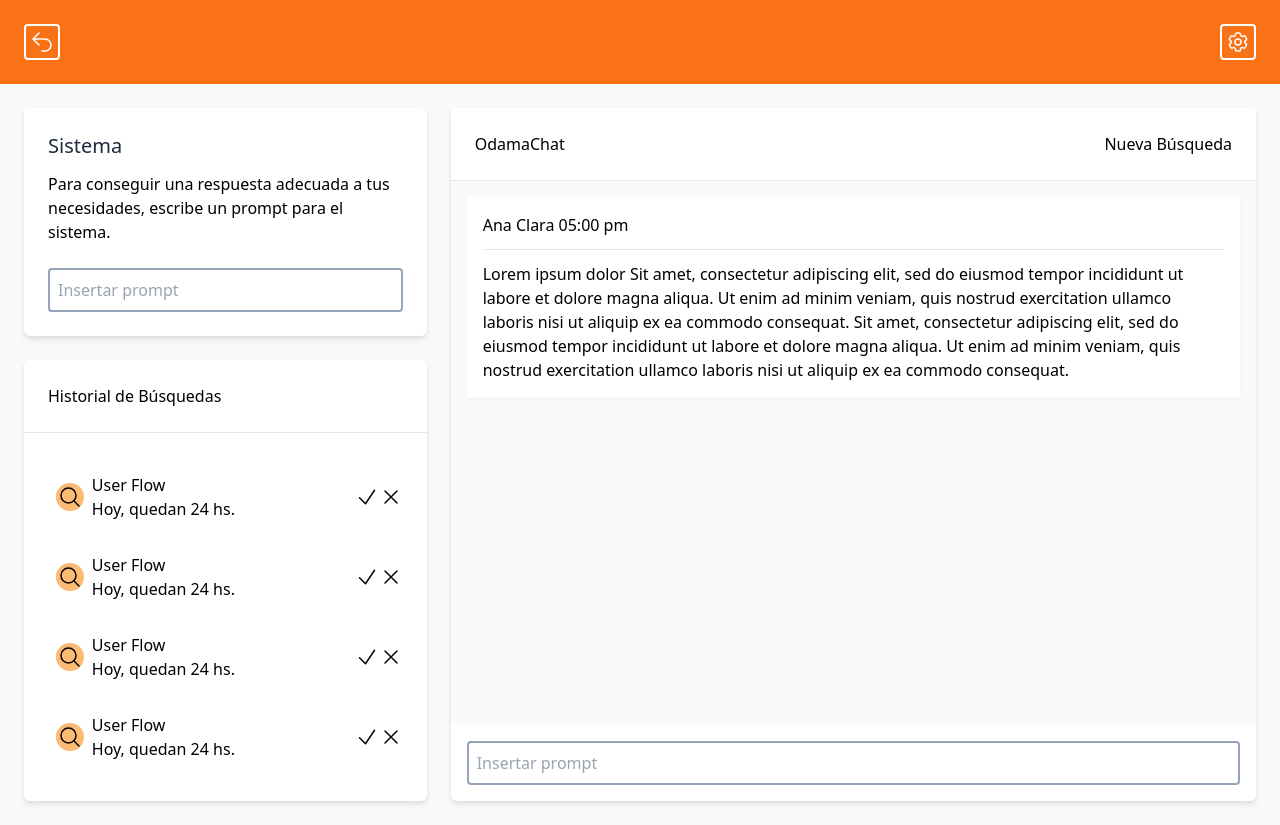
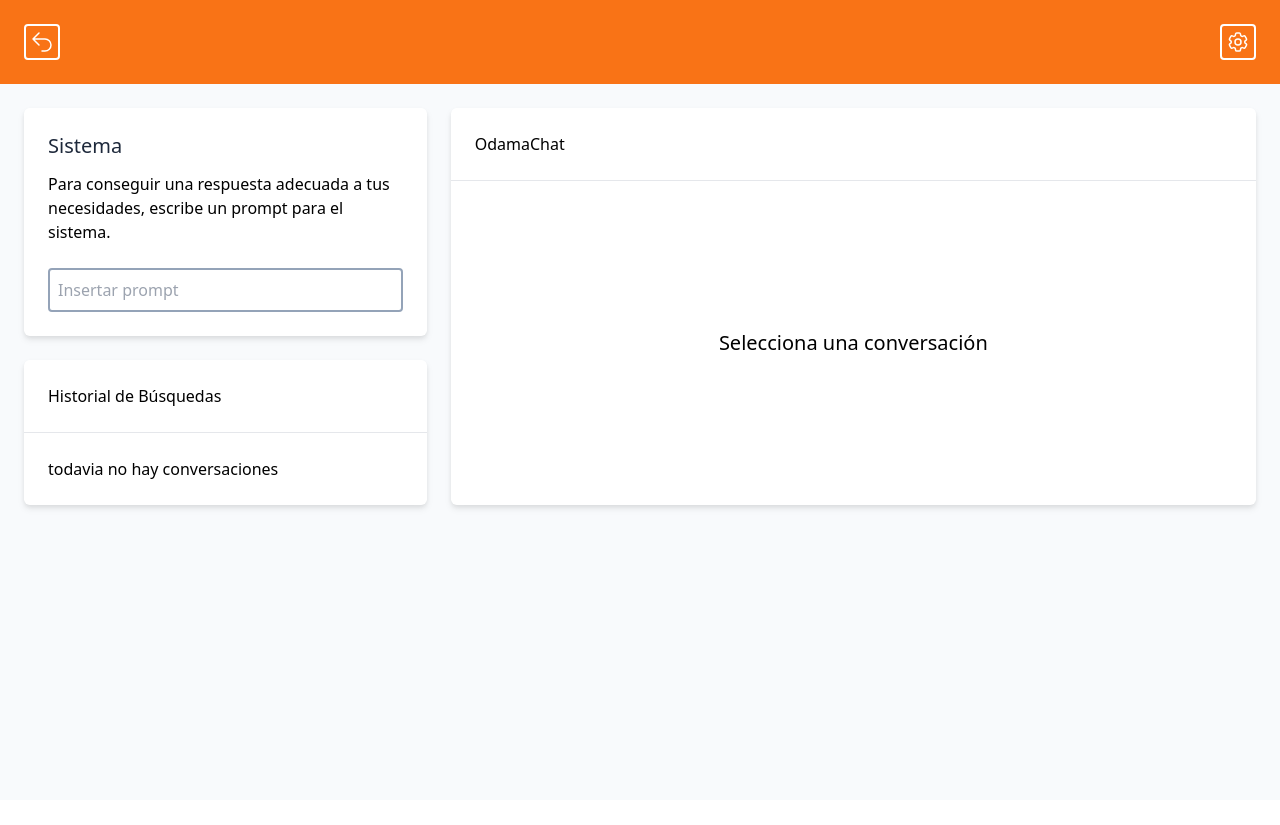
Before and after one commit to nahuely/odama-chat, a React (Vite) app: page /chat in a window 1280 px wide. After the commit the page ends 800 px from the top, so only its background shows below. Built offline with nearby package versions, Linux system fonts and the light colour scheme.

Commit message:
chat wip

```diff
--- a/src/App.tsx
+++ b/src/App.tsx
@@ -1,6 +1,6 @@
 import { createBrowserRouter, RouterProvider } from "react-router-dom";
-import Chat from "./views/chat";
-import Config from "./views/config";
+import Chat from "@views/chat";
+import Config from "@views/config";
 
 const router = createBrowserRouter(
   [
--- /dev/null
+++ b/src/core/constants.ts
@@ -0,0 +1 @@
+export const API_ENDPOINT = "https://api.openai.com/v1/chat/completions";
--- /dev/null
+++ b/src/core/entities/chat.ts
@@ -0,0 +1,14 @@
+export interface Message {
+  role: "user" | "assistant";
+  content: string;
+}
+
+export interface Conversation {
+  id: number;
+  title: string;
+  messages: Message[];
+}
+
+export const isHuman = (message: Message): boolean => message.role === "user";
+
+export type Conversations = Conversation[];
--- /dev/null
+++ b/src/views/chat/Chat.tsx
@@ -0,0 +1,76 @@
+import { isHuman } from "@/core/entities/chat";
+import { currentConversationSelector, sendMessage, useChat } from "./";
+import React from "react";
+
+export function Chat() {
+  const { state, dispatch } = useChat();
+  const bottomRef = React.useRef(null);
+  const [newMessage, setNewMessage] = React.useState("");
+
+  React.useEffect(() => {
+    bottomRef.current?.scrollIntoView({ behavior: "smooth" });
+  }, [state.conversation]);
+
+  return (
+    <main className="rounded-md bg-white w-4/6 drop-shadow-md flex flex-col">
+      <div className="flex p-6">
+        <div>OdamaChat</div>
+      </div>
+      <hr />
+      {currentConversationSelector(state) === null ? (
+        <div className="flex justify-center items-center h-full">
+          <div className="text-xl">Selecciona una conversación</div>
+        </div>
+      ) : (
+        <div className="flex flex-col h-full">
+          <div className="overflow-y-scroll h-[500px]">
+            {currentConversationSelector(state)?.messages.map(
+              (message, index) => (
+                <div className="bg-slate-50 p-4" key={index}>
+                  <div className="drop-shadow-sm p-4 bg-white">
+                    <div
+                      className={`mb-3 ${
+                        isHuman(message) ? "text-[#10B981]" : "text-[#F97316]"
+                      }`}
+                    >
+                      {message.role}
+                    </div>
+                    <hr className="mb-3" />
+                    <div>{message.content}</div>
+                  </div>
+                </div>
+              )
+            )}
+            <div ref={bottomRef} />
+          </div>
+
+          <div className="mt-auto">
+            <div className="flex p-4">
+              <form
+                className="w-full"
+                onSubmit={(e) => {
+                  e.preventDefault();
+                  sendMessage(dispatch, state, newMessage);
+                  setNewMessage("");
+                }}
+              >
+                <input
+                  maxLength={1000}
+                  type="text"
+                  placeholder="Insertar prompt"
+                  onChange={(e) => {
+                    setNewMessage(e.target.value);
+                  }}
+                  value={newMessage}
+                  autoFocus
+                  className="border-2 border-slate-400 rounded w-full p-2 mb-1"
+                />
+                <p className="text-right text-xs">{newMessage.length}/1000</p>
+              </form>
+            </div>
+          </div>
+        </div>
+      )}
+    </main>
+  );
+}
--- /dev/null
+++ b/src/views/chat/ChatListHistory.tsx
@@ -0,0 +1,77 @@
+import { Conversation } from "@/core/entities/chat";
+import { useChat } from "./";
+import { SeachIcon } from "@/components/SeachIcon";
+import { CheckIcon } from "@/components/CheckIcon";
+import { CloseIcon } from "@/components/CloseIcon";
+
+export function ChatMessage({
+  conversation,
+  onClick,
+  currentConversation,
+}: {
+  conversation: Conversation;
+  onClick: (id: number) => void;
+  currentConversation: boolean;
+}) {
+  return (
+    <div
+      className={`flex rounded-md p-2  items-center cursor-pointer hover:bg-slate-100 ${
+        currentConversation ? "bg-[#FDBA74]" : ""
+      }`}
+      onClick={() => onClick(conversation.id)}
+    >
+      <div className="w-1/6 flex items-center justify-center">
+        <div className="rounded-full bg-[#FDBA74] w-7 h-7 flex items-center justify-center">
+          <SeachIcon />
+        </div>
+      </div>
+      <div className="w-full">
+        <div>{conversation.title}</div>
+      </div>
+      <div className="w-1/6 flex">
+        <div>
+          <CheckIcon />
+        </div>
+        <div>
+          <CloseIcon />
+        </div>
+      </div>
+    </div>
+  );
+}
+
+export function ChatListHistory() {
+  const { state, dispatch } = useChat();
+
+  return (
+    <div className="rounded-md bg-white drop-shadow-md">
+      <div className="p-6">
+        <h5>Historial de Búsquedas</h5>
+      </div>
+
+      <hr />
+
+      <div className="p-6 space-y-2">
+        {state.conversation.length === 0 ? (
+          <p>todavia no hay conversaciones</p>
+        ) : (
+          state.conversation.map((conversation) => (
+            <ChatMessage
+              currentConversation={
+                state.currentConversation === conversation.id
+              }
+              key={conversation.id}
+              conversation={conversation}
+              onClick={(id) => {
+                dispatch({
+                  type: "select_chat",
+                  id: id,
+                });
+              }}
+            />
+          ))
+        )}
+      </div>
+    </div>
+  );
+}
--- /dev/null
+++ b/src/views/chat/NewChat.tsx
@@ -0,0 +1,34 @@
+import { addNewConversation, useChat } from "./";
+import React from "react";
+
+export function NewChat() {
+  const { state, dispatch } = useChat();
+  const [newPrompt, setNewPrompt] = React.useState("");
+
+  return (
+    <div className="rounded-md bg-white p-6 drop-shadow-md">
+      <h3 className="text-xl text-slate-800 mb-3">Sistema</h3>
+      <p className="mb-6">
+        Para conseguir una respuesta adecuada a tus necesidades, escribe un
+        prompt para el sistema.
+      </p>
+      <form
+        onSubmit={(e) => {
+          e.preventDefault();
+          addNewConversation(dispatch, state, newPrompt);
+          setNewPrompt("");
+        }}
+      >
+        <input
+          type="text"
+          placeholder="Insertar prompt"
+          onChange={(e) => {
+            setNewPrompt(e.target.value);
+          }}
+          value={newPrompt}
+          className="border-2 border-slate-400 rounded w-full p-2"
+        />
+      </form>
+    </div>
+  );
+}
--- a/src/views/chat/index.tsx
+++ b/src/views/chat/index.tsx
@@ -1,113 +1,216 @@
-import { Link } from "react-router-dom";
-import { SeachIcon } from "@components/SeachIcon";
-import { CheckIcon } from "@components/CheckIcon";
-import { CloseIcon } from "@components/CloseIcon";
-import { GearIcon } from "@components/GearIcon";
-import { BackIcon } from "@components/BackIcon";
+import React from "react";
+import axios from "axios";
 
-function ChatMessage() {
+import View from "./view";
+import { Conversation, Conversations } from "@core/entities/chat";
+import { API_ENDPOINT } from "@/core/constants";
+
+type State = {
+  error: string | null;
+  loading: boolean;
+  conversation: Conversations;
+  currentConversation: number | null;
+};
+
+type Action =
+  | { type: "select_chat"; id: number }
+  | { type: "add_conversation"; request: string; response: string; id: number }
+  | {
+      type: "add_message";
+      request: string;
+      response: string;
+      conversationId: number;
+    };
+
+type Dispatch = (action: Action) => void;
+
+const Context = React.createContext<
+  { state: State; dispatch: Dispatch } | undefined
+>(undefined);
+
+const cardsReducer = (state: State, action: Action): State => {
+  switch (action.type) {
+    case "add_conversation": {
+      return {
+        ...state,
+        conversation: [
+          ...state.conversation,
+          {
+            id: action.id,
+            title: action.request,
+            messages: [
+              {
+                role: "user",
+                content: action.request,
+              },
+              {
+                role: "assistant",
+                content: action.response,
+              },
+            ],
+          },
+        ],
+        currentConversation: state.conversation.length + 1,
+      };
+    }
+    case "select_chat": {
+      return {
+        ...state,
+        currentConversation: action.id,
+      };
+    }
+    case "add_message": {
+      const conversation = state.conversation.find(
+        (conversation) => conversation.id === action.conversationId
+      );
+      if (!conversation) return state;
+      return {
+        ...state,
+        conversation: [
+          ...state.conversation.filter(
+            (conversation) => conversation.id !== action.conversationId
+          ),
+          {
+            ...conversation,
+            messages: [
+              ...conversation.messages,
+              {
+                role: "user",
+                content: action.request,
+              },
+              {
+                role: "assistant",
+                content: action.response,
+              },
+            ],
+          },
+        ],
+      };
+    }
+    default: {
+      throw new Error("this action doesn't exist");
+    }
+  }
+};
+
+const ChatProvider = () => {
+  const [state, dispatch] = React.useReducer(cardsReducer, {
+    error: null,
+    loading: true,
+    conversation: [],
+    currentConversation: null,
+  });
+
+  const value = React.useMemo(
+    () => ({
+      state,
+      dispatch,
+    }),
+    [state]
+  );
+
   return (
-    <div className="flex rounded-md h-20 items-center">
-      <div className="w-1/6 flex items-center justify-center">
-        <div className="rounded-full bg-[#FDBA74] w-7 h-7 flex items-center justify-center">
-          <SeachIcon />
-        </div>
-      </div>
-      <div className="w-full">
-        <div>User Flow</div>
-        <div>Hoy, quedan 24 hs.</div>
-      </div>
-      <div className="w-1/6 flex">
-        <div>
-          <CheckIcon />
-        </div>
-        <div>
-          <CloseIcon />
-        </div>
-      </div>
-    </div>
+    <Context.Provider value={value}>
+      <View />
+    </Context.Provider>
   );
-}
+};
 
-function Chat() {
+const addNewConversation = async (
+  dispatch: Dispatch,
+  state: State,
+  prompt: string
+) => {
+  const newConversationId = state.conversation.length + 1;
+  const response = await axios.post(
+    API_ENDPOINT,
+    {
+      model: "gpt-3.5-turbo",
+      messages: [
+        {
+          role: "user",
+          content: prompt,
+        },
+      ],
+      temperature: 0.5,
+      max_tokens: 256,
+    },
+    {
+      headers: {
+        "Content-Type": "application/json",
+        Authorization: `Bearer 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`,
+      },
+    }
+  );
+
+  dispatch({
+    type: "add_conversation",
+    id: newConversationId,
+    request: prompt,
+    response: response.data.choices[0].message.content as string,
+  });
+};
+
+const sendMessage = async (
+  dispatch: Dispatch,
+  state: State,
+  message: string
+) => {
+  const currentConversation = currentConversationSelector(state);
+
+  const response = await axios.post(
+    API_ENDPOINT,
+    {
+      model: "gpt-3.5-turbo",
+      messages: [
+        ...currentConversation!.messages,
+        {
+          role: "user",
+          content: message,
+        },
+      ],
+      temperature: 0.5,
+      max_tokens: 256,
+    },
+    {
+      headers: {
+        "Content-Type": "application/json",
+        Authorization: `Bearer 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`,
+      },
+    }
+  );
+
+  dispatch({
+    type: "add_message",
+    request: message,
+    response: response.data.choices[0].message.content,
+    conversationId: currentConversation!.id,
+  });
+};
+
+const isLoadingSelector = (state: State) => state.loading;
+
+const currentConversationSelector = (state: State): Conversation | null => {
+  if (!state.currentConversation) return null;
   return (
-    <div className="container mx-auto bg-slate-50 min-h-screen">
-      <nav className="bg-[#F97316] p-6 justify-between flex">
-        <Link className="border-2 border-white rounded p-1" to={`/chat`}>
-          <BackIcon />
-        </Link>
+    state.conversation.find(
+      (conversation) => conversation.id === state.currentConversation
+    ) || null
+  );
+};
 
-        <Link className="border-2 border-white rounded p-1" to={`/config`}>
-          <GearIcon />
-        </Link>
-      </nav>
-      <section className="p-6 flex space-x-6">
-        <aside className="w-2/6 flex space-y-6 flex-col">
-          <div className="rounded-md bg-white p-6 drop-shadow-md">
-            <h3 className="text-xl text-slate-800 mb-3">Sistema</h3>
-            <p className="mb-6">
-              Para conseguir una respuesta adecuada a tus necesidades, escribe
-              un prompt para el sistema.
-            </p>
-            <input
-              type="text"
-              placeholder="Insertar prompt"
-              className="border-2 border-slate-400 rounded w-full p-2"
-            />
-          </div>
+const useChat = () => {
+  const context = React.useContext(Context);
+  if (!context) throw new Error(`useChat must be used within a ChatProvider`);
+  return context;
+};
 
-          <div className="rounded-md bg-white drop-shadow-md">
-            <div className="p-6">
-              <h5>Historial de Búsquedas</h5>
-            </div>
+export {
+  useChat,
+  isLoadingSelector,
+  sendMessage,
+  currentConversationSelector,
+  addNewConversation,
+};
 
-            <hr />
-
-            <div className="p-6">
-              <ChatMessage />
-              <ChatMessage />
-              <ChatMessage />
-              <ChatMessage />
-            </div>
-          </div>
-        </aside>
-        <main className="rounded-md bg-white w-4/6 drop-shadow-md flex flex-col">
-          <div className="flex justify-between p-6">
-            <div>OdamaChat</div>
-            <button>Nueva Búsqueda</button>
-          </div>
-          <hr />
-          <div className="bg-slate-50 p-4 h-full">
-            <div className="drop-shadow-sm p-4 bg-white">
-              <div className="mb-3">
-                Ana Clara <span>05:00 pm</span>
-              </div>
-              <hr className="mb-3" />
-              <div>
-                Lorem ipsum dolor Sit amet, consectetur adipiscing elit, sed do
-                eiusmod tempor incididunt ut labore et dolore magna aliqua. Ut
-                enim ad minim veniam, quis nostrud exercitation ullamco laboris
-                nisi ut aliquip ex ea commodo consequat. Sit amet, consectetur
-                adipiscing elit, sed do eiusmod tempor incididunt ut labore et
-                dolore magna aliqua. Ut enim ad minim veniam, quis nostrud
-                exercitation ullamco laboris nisi ut aliquip ex ea commodo
-                consequat.
-              </div>
-            </div>
-          </div>
-          <div className="mt-auto">
-            <div className="flex p-4">
-              <input
-                type="text"
-                placeholder="Insertar prompt"
-                className="border-2 border-slate-400 rounded w-full p-2"
-              />
-            </div>
-          </div>
-        </main>
-      </section>
-    </div>
-  );
-}
-
-export default Chat;
+export default ChatProvider;
--- /dev/null
+++ b/src/views/chat/view.tsx
@@ -0,0 +1,32 @@
+import { Link } from "react-router-dom";
+import { GearIcon } from "@components/GearIcon";
+import { BackIcon } from "@components/BackIcon";
+import { NewChat } from "./NewChat";
+import { ChatListHistory } from "./ChatListHistory";
+import { Chat } from "./Chat";
+
+function View() {
+  return (
+    <div className="container mx-auto bg-slate-50 min-h-screen">
+      <nav className="bg-[#F97316] p-6 justify-between flex">
+        <Link className="border-2 border-white rounded p-1" to={`/chat`}>
+          <BackIcon />
+        </Link>
+
+        <Link className="border-2 border-white rounded p-1" to={`/config`}>
+          <GearIcon />
+        </Link>
+      </nav>
+      <section className="p-6 flex space-x-6">
+        <aside className="w-2/6 flex space-y-6 flex-col">
+          <NewChat />
+
+          <ChatListHistory />
+        </aside>
+        <Chat />
+      </section>
+    </div>
+  );
+}
+
+export default View;
```
